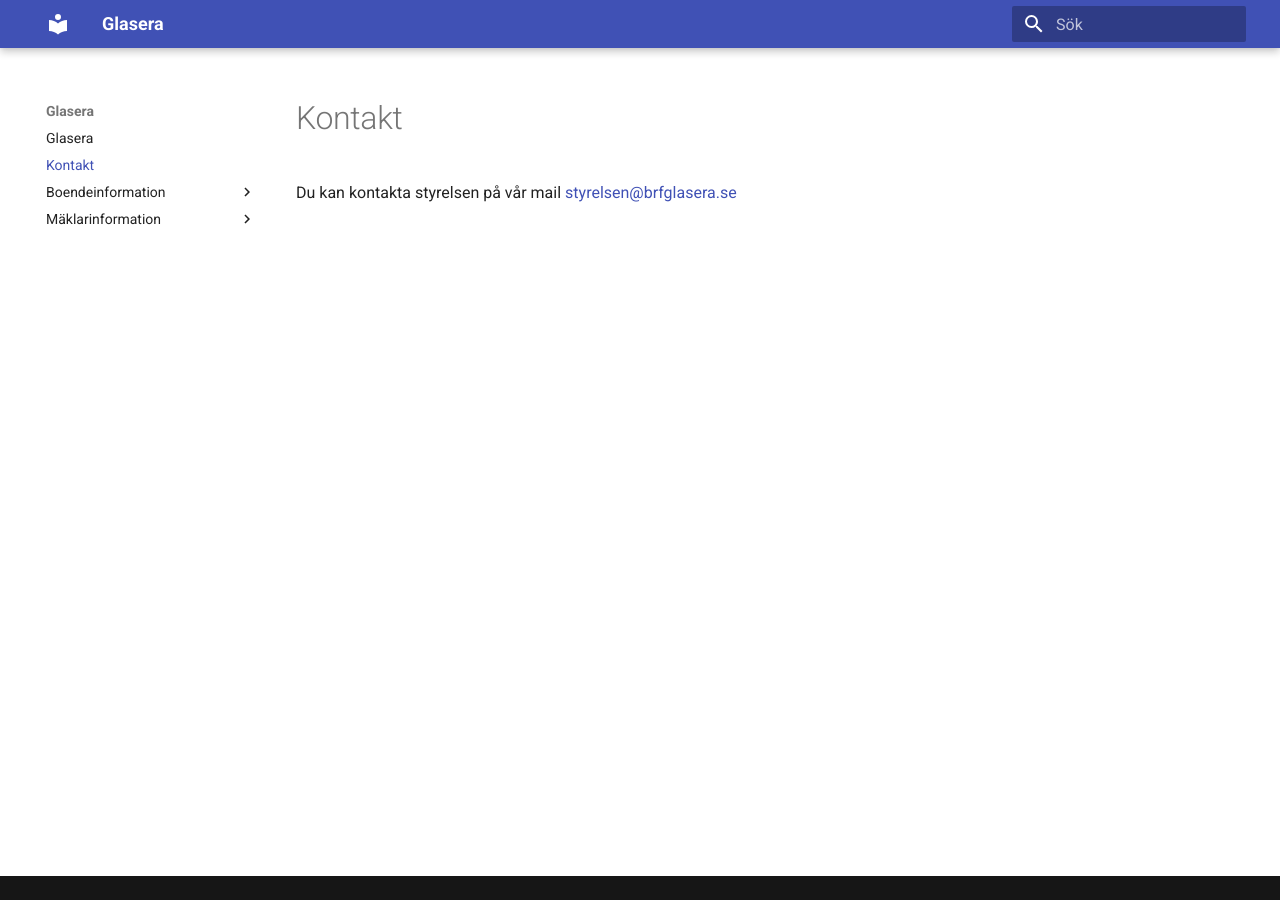
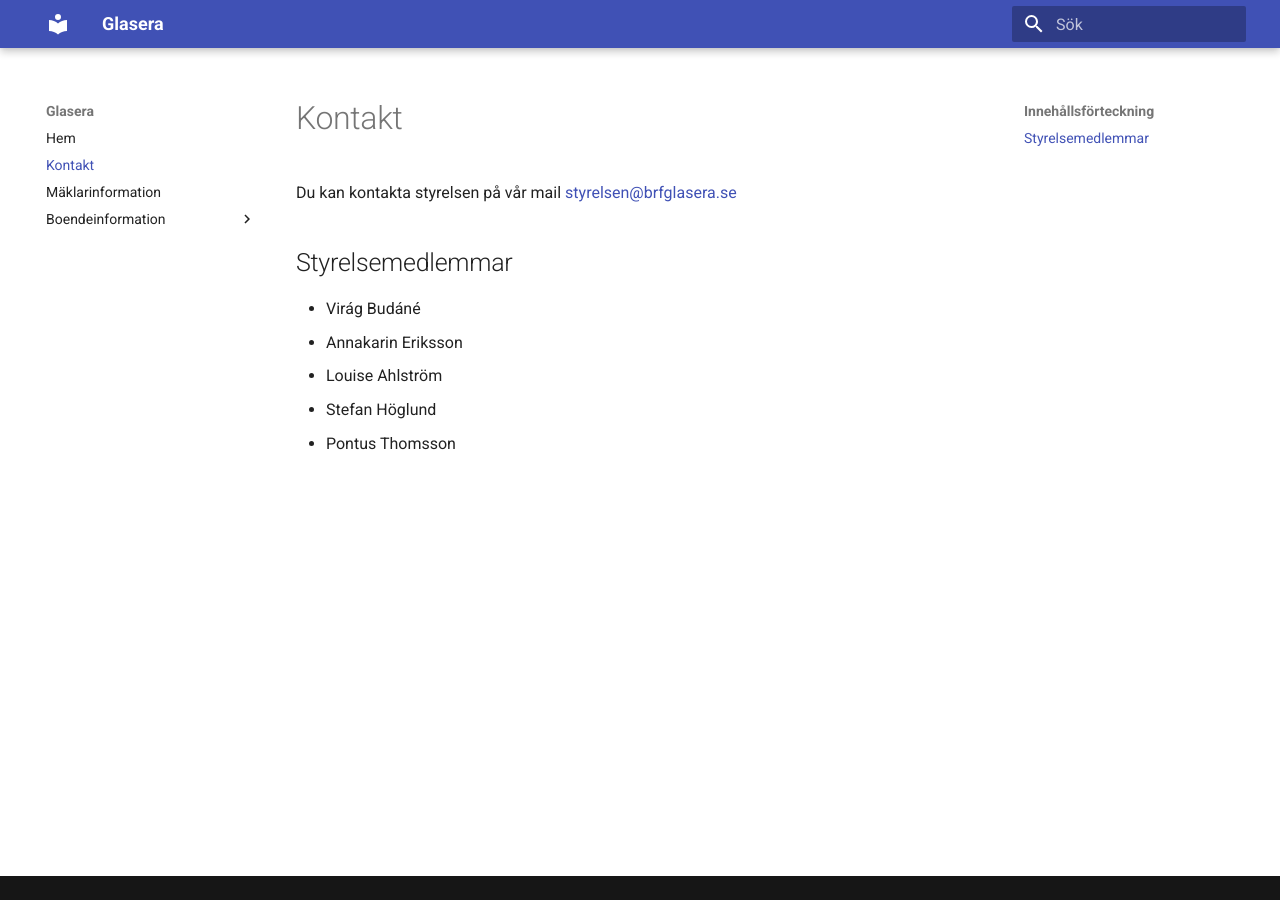
Before and after one commit to prokie/Glasera, an MkDocs documentation site: the page built from docs/kontakt.md, in a window 1280 px wide. Built offline with MkDocs 1.6.1 and Material for MkDocs 9.7.7, drawn with Linux system fonts in a browser that asks for light colours.

Commit message:
Flyttade runt lite filer

```diff
--- a/docs/index.md
+++ b/docs/index.md
@@ -1,4 +1,4 @@
-# Glasera
+# Hem
 
 Brf Glasera är en ung förening vars bostäder stod klara och var redo för
 inflytt Maj 2017. Lägenheterna byggdes av Ikano och är på 34-89 kvadratmeter
--- a/docs/kontakt.md
+++ b/docs/kontakt.md
@@ -1,3 +1,11 @@
 # Kontakt
 
 Du kan kontakta styrelsen på vår mail <styrelsen@brfglasera.se>
+
+## Styrelsemedlemmar
+
+- Virág Budáné
+- Annakarin Eriksson
+- Louise Ahlström
+- Stefan Höglund
+- Pontus Thomsson
```
Also changed, not shown: docs/boendeinformation/index.md (deleted, +0 -3 lines), docs/boendeinformation/markiser.md (+4 -0 lines), docs/mäklarinformation.md (renamed from docs/mäklarinformation/index.md), 5 other files.
